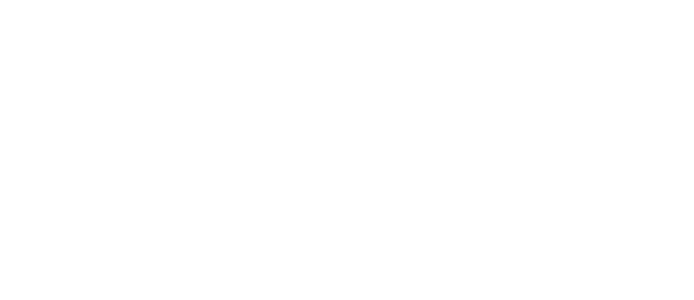
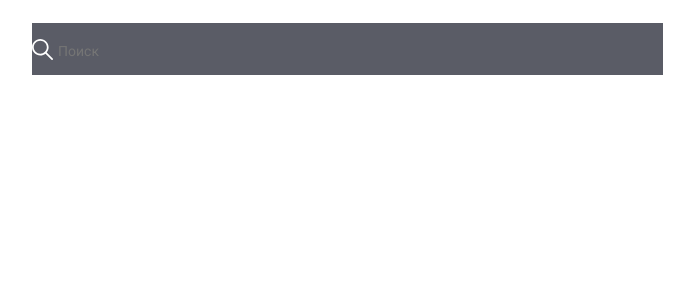
Before and after one commit to just-too-it/data-table, a React (Create React App) app: page / in a window 1280 px wide. Shown: the top 300 px of the page, without its empty margins (69-763 px from the left). Built offline with nearby package versions, Linux system fonts and the light colour scheme.

Commit message:
добавлен компонент поиска

```diff
--- a/src/App.js
+++ b/src/App.js
@@ -1,3 +1,9 @@
+import { Search } from "./components/Search";
+
 export const App = () => {
-  return <div className="container"></div>;
+  return (
+    <div className="container">
+      <Search />
+    </div>
+  )
 };
--- /dev/null
+++ b/src/components/Search/Search.scss
@@ -0,0 +1,14 @@
+.search {
+    width: 631px;
+    height: 52px;
+    background: $color-secondary;
+    font-weight: 400;
+    font-size: 14px;
+    color: #B3B7BF;
+    padding: 18px 26px 15px 26px;
+    border: none;
+    background-image: url('../../assets/icons/search.svg');
+    background-position-x: right 24px;
+    background-position-y: 50%;
+    background-repeat: no-repeat;
+}
--- /dev/null
+++ b/src/components/Search/index.jsx
@@ -0,0 +1,6 @@
+
+export const Search = () => {
+    return (
+        <input type='text' className='search' placeholder="Поиск"/>
+    )
+}
--- a/src/styles/styles.scss
+++ b/src/styles/styles.scss
@@ -1,5 +1,7 @@
 @import '~normalize.css';
 @import './variables.scss';
+
+@import '../components/Search/Search.scss';
 
 
 html,
```
Also changed, not shown: src/assets/icons/search.svg (added), 1 other file (tests, documents, lock files or other folders).
